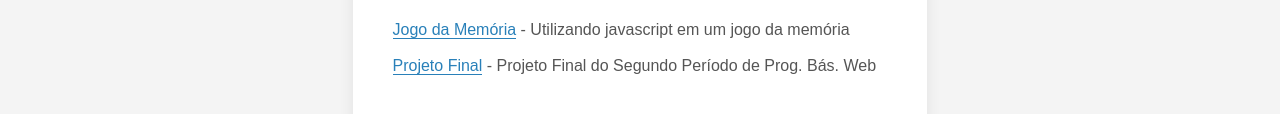
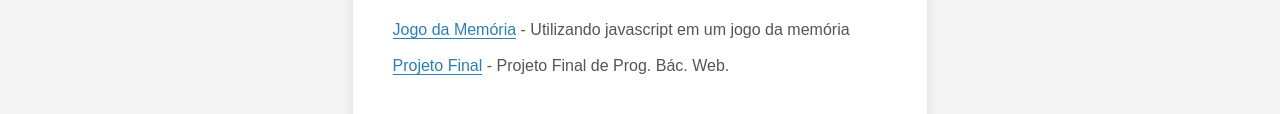
Before and after one commit to GustavoIFTO/Atividades-e-trabalhos-IFTO, a plain HTML site: page index.html in a window 1280 px wide. Shown: the part 758-872 px from the top of the page. Drawn offline with Linux system fonts and the light colour scheme.

Commit message:
Corrijindo bug

```diff
--- a/index.html
+++ b/index.html
@@ -34,7 +34,7 @@
         <section id="periodo2">
             <h2>Projetos e Trabalhos do 2º Período</h2>
             <p><a href="Periodo2/Aula-dia-11-06/index.html">Jogo da Memória</a> - Utilizando javascript em um jogo da memória</p>
-            <p><a href="Periodo2/ProjetoFinal/index/login.html">Projeto Final</a> - Projeto Final do Segundo Período de Prog. Bás. Web</p>
+            <p><a href="Periodo2/ProjetoFinal/login.html">Projeto Final</a> - Projeto Final de Prog. Bác. Web.</p>
         </section>
     </main>
 </body>
```
